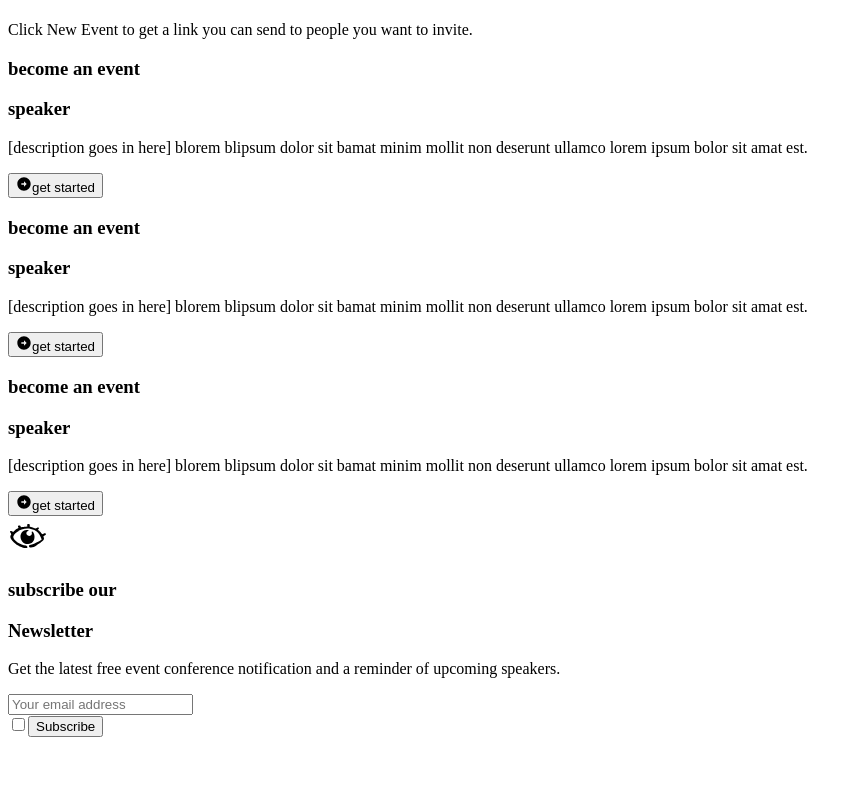
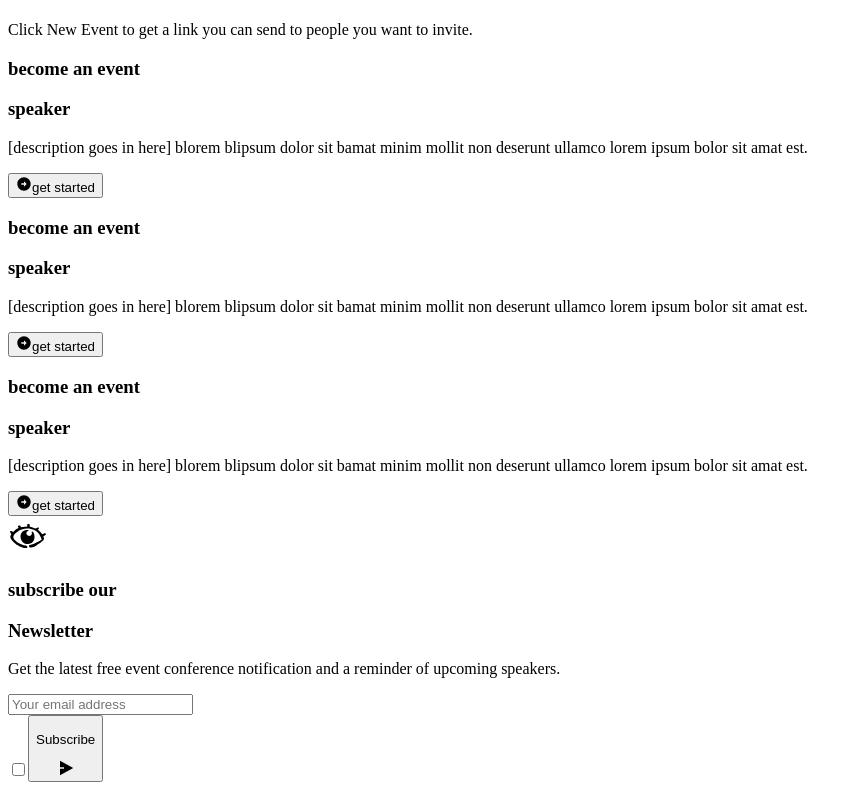
Before and after one commit to Josh-millr/confab-landing-page, a Next.js app: page / in a window 1280 px wide. Shown: the part 6582-7372 px from the top of the page, without its empty margins (0-857 px from the left). Before the commit the page ends 7327 px from the top, so only its background shows below. Built offline with nearby package versions, Linux system fonts and the light colour scheme.

Commit message:
Created the form input button

```diff
--- a/src/shared/components/sections/Newsletter.jsx
+++ b/src/shared/components/sections/Newsletter.jsx
@@ -1,8 +1,9 @@
 import Image from "next/image";
+import { RiSendPlane2Fill } from "react-icons/ri";
 
 export const Newsletter = ({}) => {
   return (
-    <div className="grid grid-rows-1 gap-y-[80px] bg-cloudy px-pageMargin-sm py-[80px] sm:gap-y-[56px] sm:px-pageMargin-md sm:py-[62px] lg:gap-x-[64px] lg:px-pageMargin-lg lg:py-[96px]">
+    <div className="grid grid-rows-1 gap-y-[40px] bg-cloudy px-pageMargin-sm py-[80px] sm:gap-y-[56px] sm:px-pageMargin-md sm:py-[62px] lg:gap-x-[64px] lg:px-pageMargin-lg lg:py-[96px]">
       {/* Column 1 */}
       <div className=" grid grid-rows-1 gap-y-[8px]">
         <div className="md:hidden">
@@ -34,19 +35,27 @@ export const Newsletter = ({}) => {
         </div>
       </div>
 
-      {/* Column 3 */}
-      <form action="" method="post" className="grid">
+      {/* Column 2 */}
+      <form action="" method="post" className="grid gap-y-[16px] lg:gap-y-[24px] max-w-[498px]">
+        {/* // TODO: Add email validation checker */}
         <input
-        role="email"
-          className="h-[56px] max-w-[498px] rounded-full border-[2px] border-black px-[32px] font-body text-body-sm text-smoke"
-          type="text" name="" id=""
+          // pattern="[a-zA-Z0-9.!#$%&’*+/=?^_`{|}~-]+@[a-zA-Z0-9-]+(?:\.[a-zA-Z0-9-]+)*$"
+          type="text"
+          role="email"
+          className="h-[56px] max-w-[inherit] rounded-full border-[2px] border-black px-[32px] font-body text-body-sm text-smoke"
           placeholder="Your email address"
         />
-        <div className="flex">
+        <div className="flex justify-between">
           {/* // TODO: Style checkbox */}
-          <input type="checkbox" name="" id="" className=""/>
+          <input type="checkbox" name="" id="" className="" />
           {/* // TODO: Style button */}
-          <button className="" type="submit">Subscribe</button>
+          <button
+            className="flex gap-x-[16px] place-content-center rounded-full bg-black px-[24px] py-[16px] text-white"
+            type="submit"
+          >
+            <p className="font-body capitalize font-medium text-body-md">Subscribe</p>
+            <RiSendPlane2Fill size="16"/>
+          </button>
         </div>
       </form>
     </div>
```
